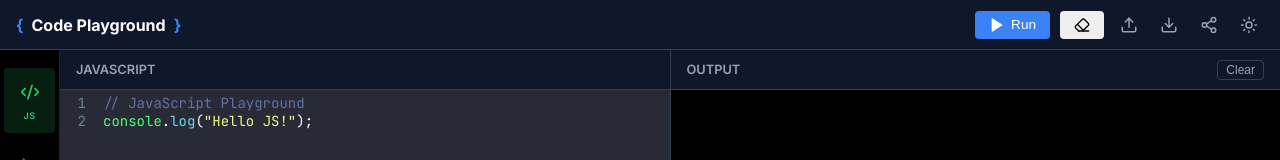
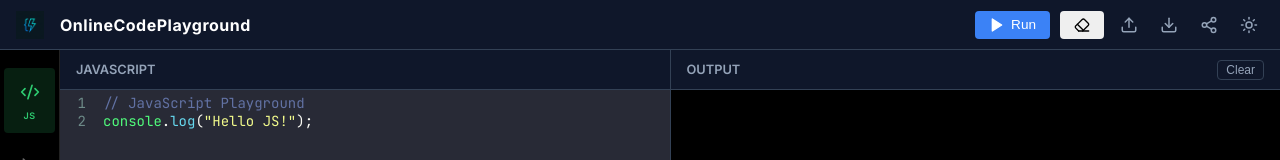
Before and after one commit to Suraj-1233/online-js-compiler, a React (Vite) app: page /compiler/javascript in a window 1280 px wide. Shown: the top 160 px of the page. Built offline with nearby package versions, Linux system fonts and the light colour scheme.

Commit message:
🎨 Brand identity: Added new logo and favicon

```diff
--- a/index.html
+++ b/index.html
@@ -3,7 +3,7 @@
 
 <head>
     <meta charset="UTF-8" />
-    <link rel="icon" type="image/svg+xml" href="/vite.svg" />
+    <link rel="icon" type="image/png" href="/logo.png" />
     <meta name="viewport" content="width=device-width, initial-scale=1.0" />
     <title>Online Code Playground (React)</title>
     <!-- Google Fonts -->
--- a/src/App.jsx
+++ b/src/App.jsx
@@ -352,9 +352,8 @@ function App() {
 
             <header className="toolbar">
                 <div className="logo">
-                    <span style={{ color: 'var(--accent-color)' }}>{'{'}</span>
-                    Code Playground
-                    <span style={{ color: 'var(--accent-color)' }}>{'}'}</span>
+                    <img src="/logo.png" alt="Logo" style={{ height: 28, width: 'auto', marginRight: 8 }} />
+                    <span style={{ letterSpacing: '0.5px' }}>OnlineCodePlayground</span>
                 </div>
                 <div className="actions">
                     <input type="file" ref={fileInputRef} style={{ display: 'none' }} onChange={handleFileChange} />
--- a/src/components/SEO.jsx
+++ b/src/components/SEO.jsx
@@ -19,14 +19,14 @@ export default function SEO({ lang }) {
             <meta property="og:url" content={currentUrl} />
             <meta property="og:title" content={data.title} />
             <meta property="og:description" content={data.description} />
-            <meta property="og:image" content="https://onlinecodeplayground.in/og-image.png" />
+            <meta property="og:image" content="https://onlinecodeplayground.in/logo.png" />
 
             {/* Twitter */}
             <meta property="twitter:card" content="summary_large_image" />
             <meta property="twitter:url" content={currentUrl} />
             <meta property="twitter:title" content={data.title} />
             <meta property="twitter:description" content={data.description} />
-            <meta property="twitter:image" content="https://onlinecodeplayground.in/og-image.png" />
+            <meta property="twitter:image" content="https://onlinecodeplayground.in/logo.png" />
 
             {/* Structured Data (JSON-LD) */}
             <script type="application/ld+json">
```
Also changed, not shown: public/logo.png (added), public/manifest.json.
